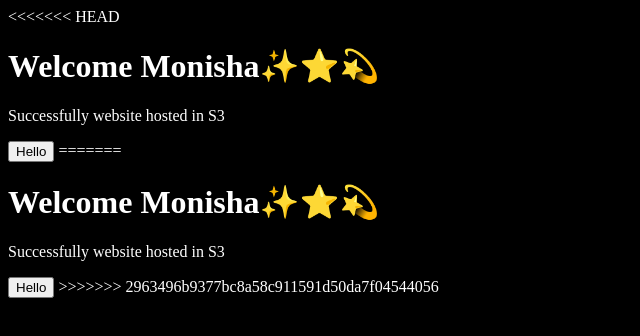
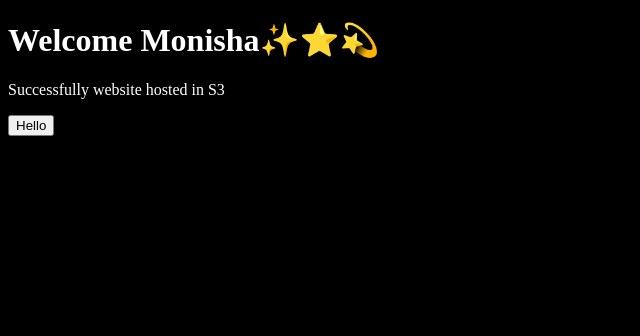
Before and after one commit to monishaDevOps7/githubs3, a plain HTML site: page index.html in a window 1280 px wide. Shown: the whole page, without its empty margins (0-640 px from the left). Drawn offline with Linux system fonts and the light colour scheme.

Commit message:
Update index.html

```diff
--- a/index.html
+++ b/index.html
@@ -6,7 +6,6 @@
 </head>
 <body>
 
-<<<<<<< HEAD
   <h1>Welcome Monisha✨⭐💫</h1>
   <p>Successfully website hosted in S3</p>
 
@@ -15,12 +14,3 @@
   <script src="script.js"></script>
 </body>
 </html>
-=======
-  <h1>Welcome Monisha✨⭐💫 </h1>
-  <p>Successfully website hosted in S3</p>
-
-  <button onclick="showMsg('Github S3 Task Completed')">Hello</button>
-  <script src="script.js"></script>
-</body>
-</html>
->>>>>>> 2963496b9377bc8a58c911591d50da7f04544056
```
